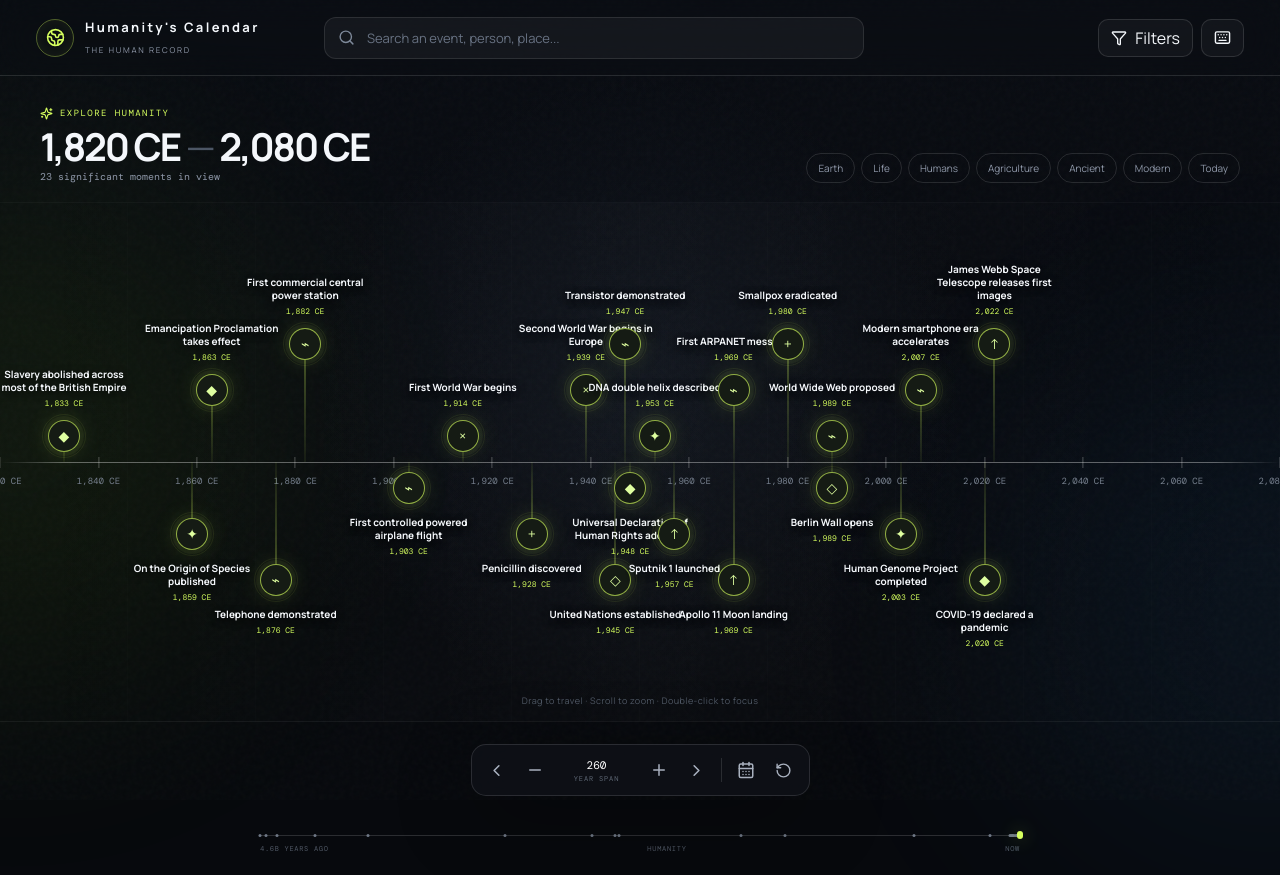
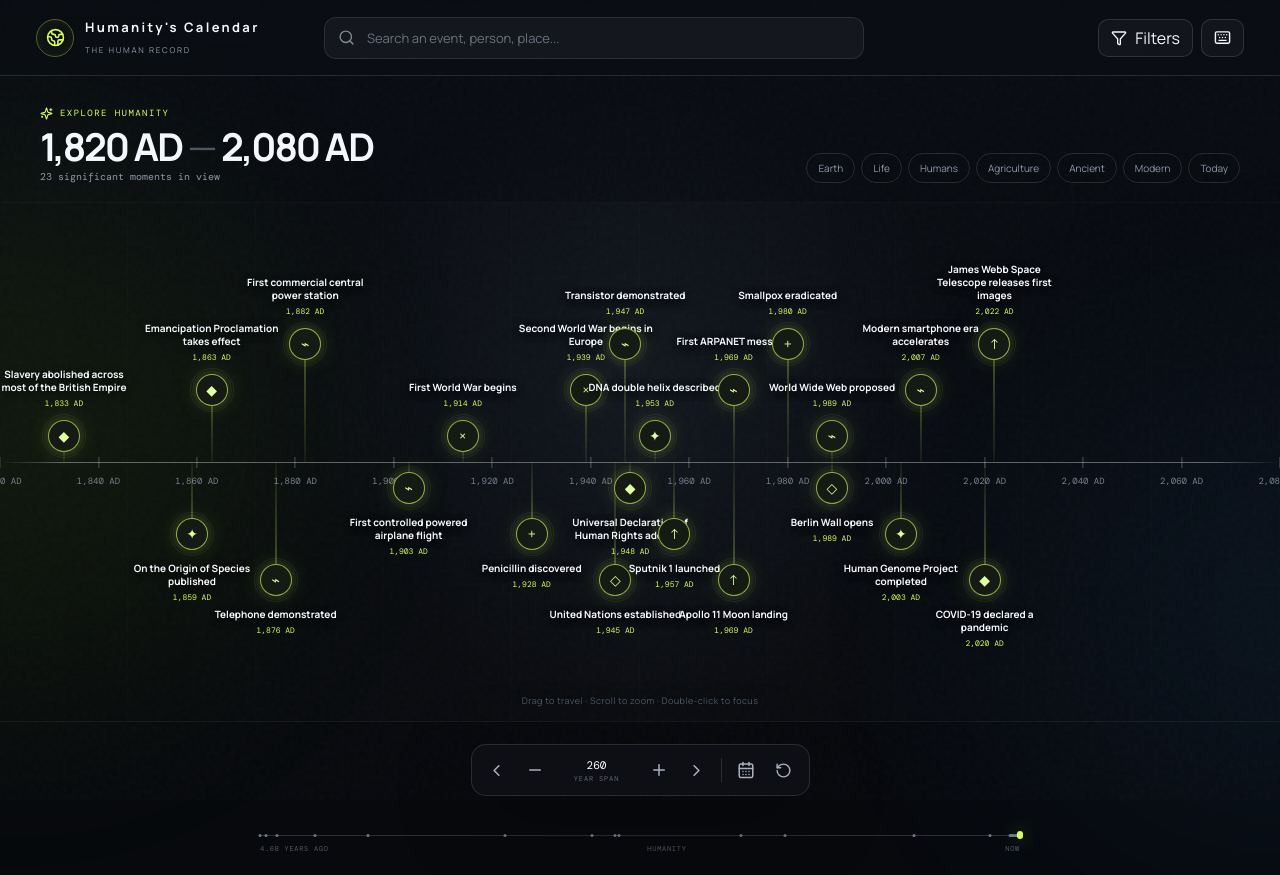
Before and after one commit to PVirgil/Humanitys-Calendar, a React (Vite) app: page / in a window 1280 px wide. Built offline with nearby package versions, Linux system fonts and the light colour scheme.

Commit message:
Update App.jsx

```diff
--- a/src/App.jsx
+++ b/src/App.jsx
@@ -69,8 +69,8 @@ function formatYear(year, detailed = false) {
   if (rounded < -10_000) {
     return `${Math.abs(Math.round(rounded / 1000))}K years ago`;
   }
-  if (rounded < 0) return `${Math.abs(rounded).toLocaleString()} BCE`;
-  return `${rounded.toLocaleString()} CE`;
+  if (rounded < 0) return `${Math.abs(rounded).toLocaleString()} BC`;
+  return `${rounded.toLocaleString()} AD`;
 }
 
 function formatDate(event) {
```
